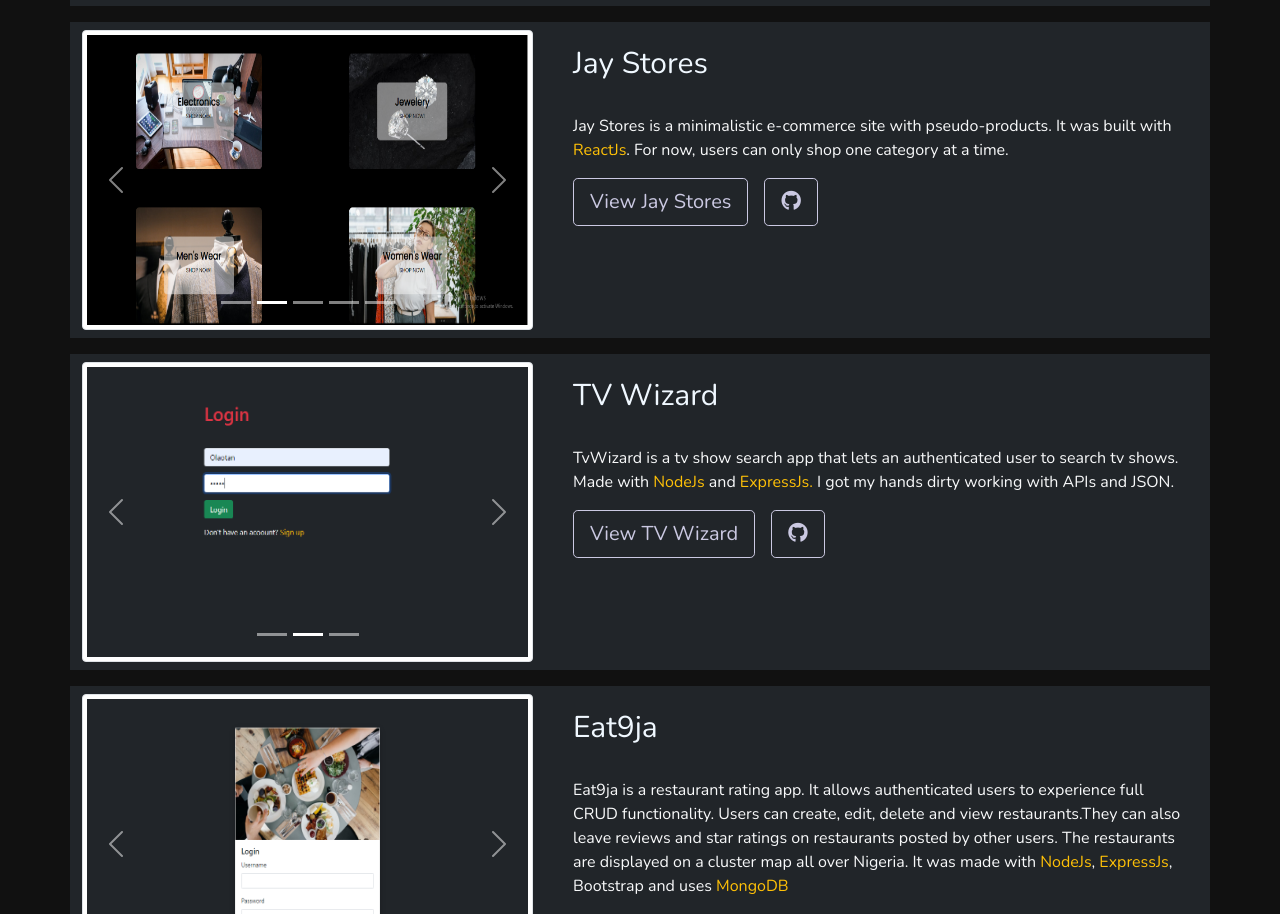
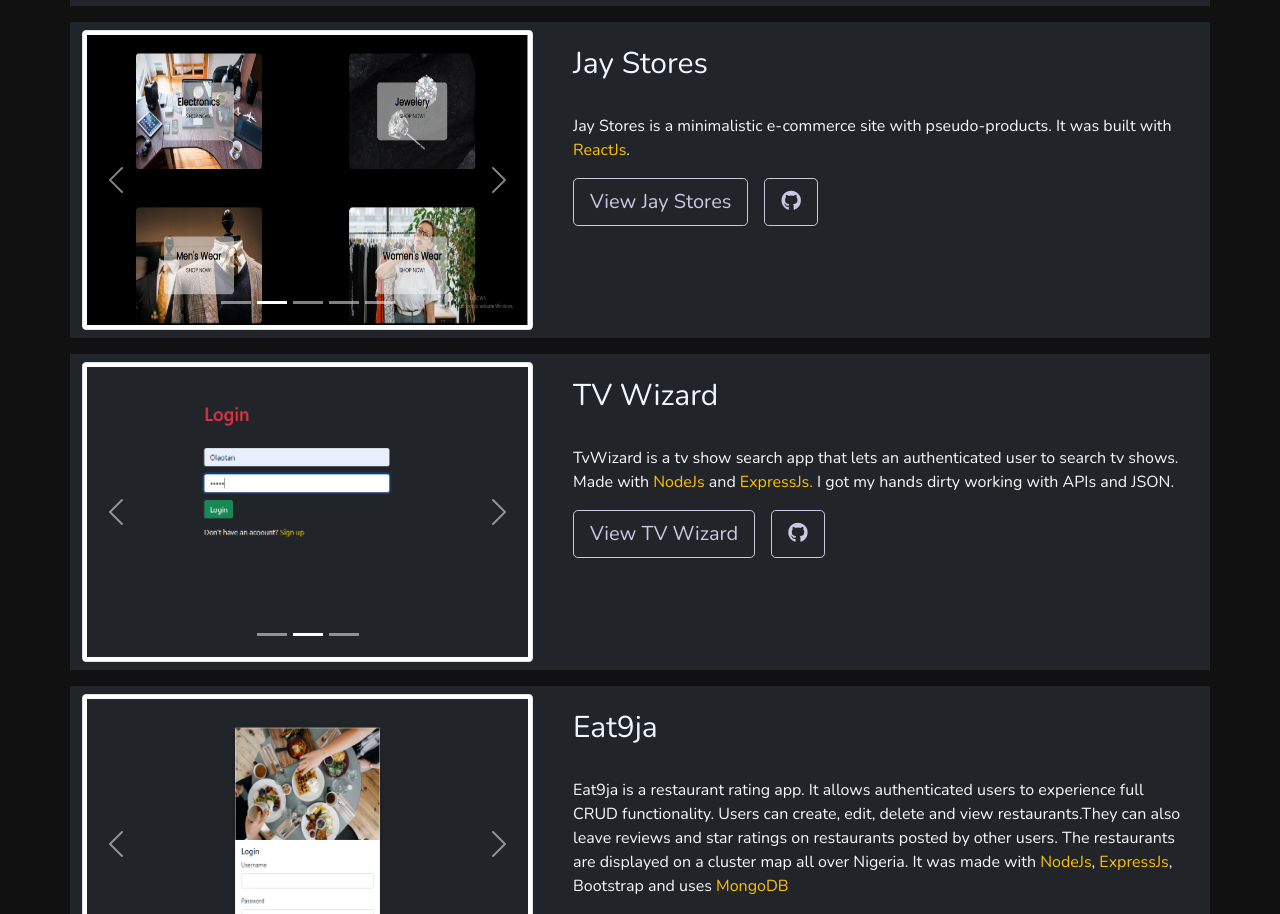
Before and after one commit to jaysville/my-portfolio-v2, a React (Create React App) app: page / in a window 1280 px wide. Shown: the part 2625-3539 px from the top of the page. Built offline with nearby package versions, Linux system fonts and the light colour scheme; a web font is replaced by a local one.

Commit message:
minor fixes

```diff
--- a/src/projectData.js
+++ b/src/projectData.js
@@ -14,7 +14,7 @@ const projectData = [
   },
   {
     name: "Jay Stores",
-    desc: 'Jay Stores is a minimalistic e-commerce site with pseudo-products. It was built with <span class="text-warning">ReactJs</span>. For now, users can only shop one category at a time.',
+    desc: 'Jay Stores is a minimalistic e-commerce site with pseudo-products. It was built with <span class="text-warning">ReactJs</span>.',
     link: "https://jays-stores.netlify.app/",
     images: [
       "../../images/jaystores/1.png",
```
